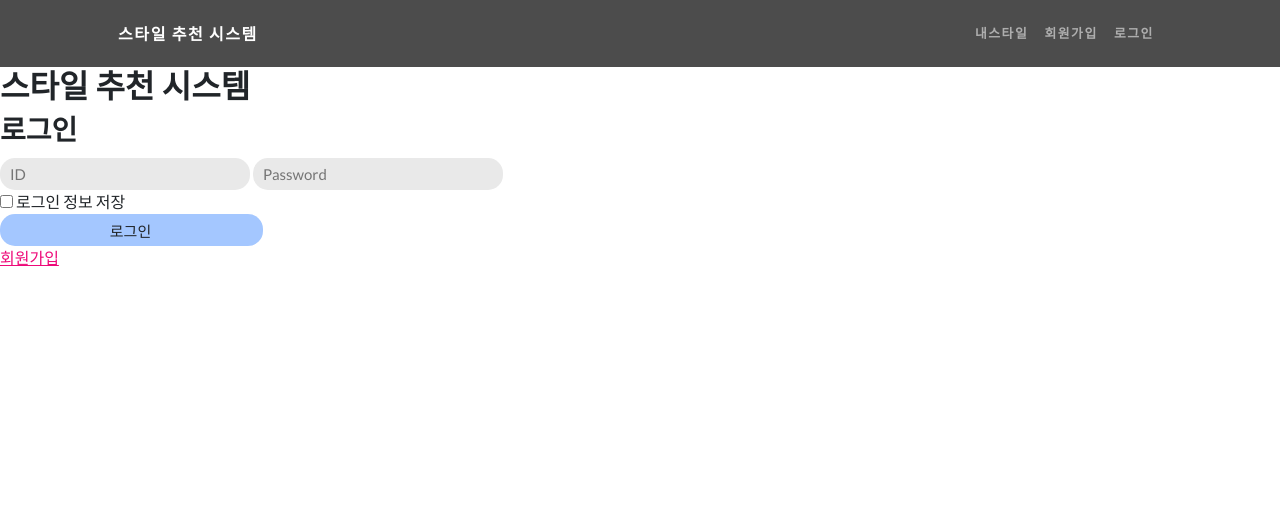
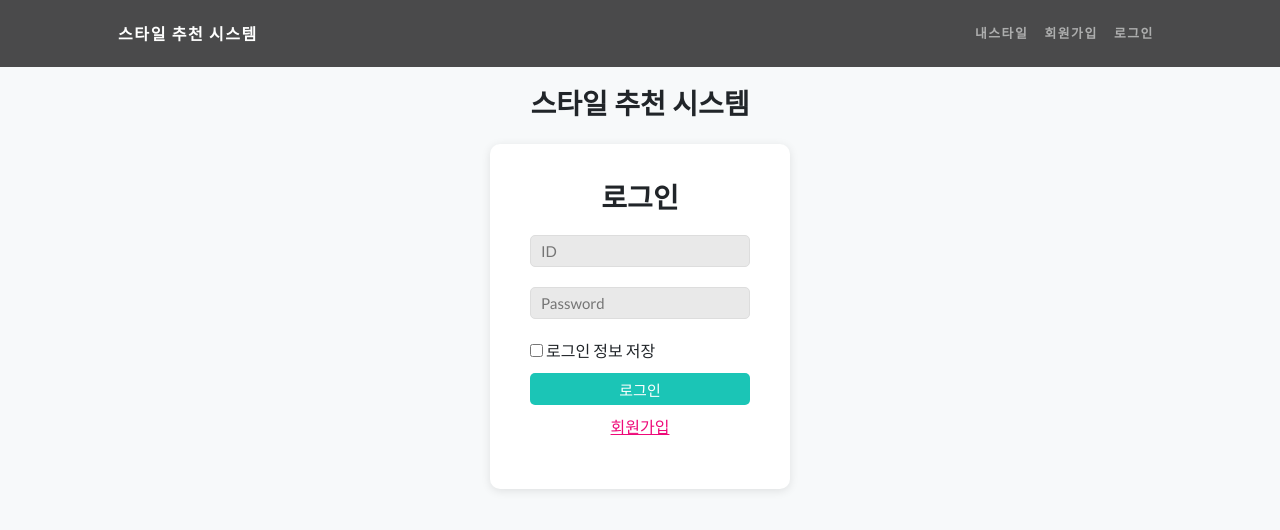
Before and after one commit to toxh13/p-projec, a plain HTML site: page frontend/login.html in a window 1280 px wide. Drawn offline with Linux system fonts and the light colour scheme.

Commit message:
Update login.css

```diff
--- a/frontend/css/login.css
+++ b/frontend/css/login.css
@@ -1,33 +1,64 @@
 body {
-    padding-top: 70px;
+  font-family: "Lato", sans-serif;
+  background-color: #f7f9fa;
+  display: flex;
+  align-items: center;
+  height: 100vh;
+  margin: 0;
+  flex-direction: column; /* 세로 정렬을 위해 추가 */
+  padding-top: 90px;
 }
-  table {
-    width: 280px;
-    height: 250px;
-    margin: auto;
-    font-size: 15px;
+h2 {
+  margin-bottom: 20px;
+  text-align: center;
+  font-size: 28px; /* 폰트 크기 조정 */
+}
+.login-container {
+  background-color: white;
+  padding: 40px;
+  border-radius: 10px;
+  box-shadow: 0 2px 10px rgba(0, 0, 0, 0.1);
+  width: 300px;
+  text-align: center;
 }
 input[type="text"],
 input[type="password"] {
-    width: 250px;
+  width: 100%;
+  padding: 10px;
+  margin: 10px 0;
+  border: 1px solid #ddd;
+  border-radius: 5px;
   height: 32px;
   font-size: 15px;
-    border: 0;
-    border-radius: 15px;
   outline: none;
-    padding-left: 10px;
+
   background-color: rgb(233, 233, 233);
 }
 .btn {
-    width: 263px;
   height: 32px;
   font-size: 15px;
-    border: 0;
-    border-radius: 15px;
   outline: none;
-    padding-left: 10px;
-    background-color: rgb(164, 199, 255);
+  background-color: #1bc5b6;
+  color: white;
+  border: none;
+  border-radius: 5px;
+  cursor: pointer;
+  width: 100%;
+}
+.btn:hover {
+  background-color: #17a2a8;
 }
 .btn:active {
   background-color: rgb(61, 135, 255);
 }
+.alignLeft {
+  text-align: left;
+  margin: 10px 0;
+}
+.join {
+  margin-top: 10px;
+}
+.message {
+  color: red;
+  margin-top: 10px;
+}
```
Lines whose indentation alone changed are shown as unchanged.
